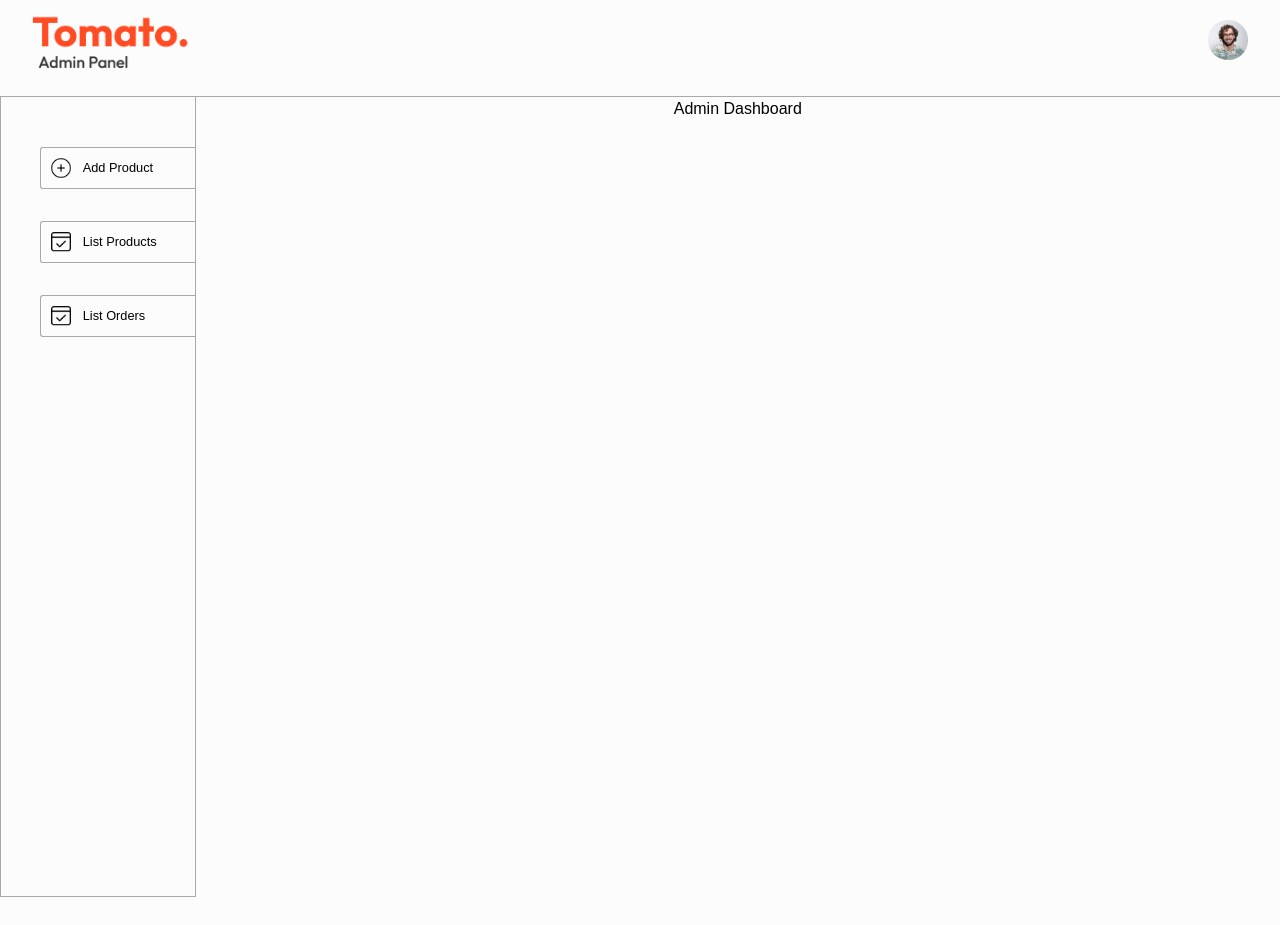
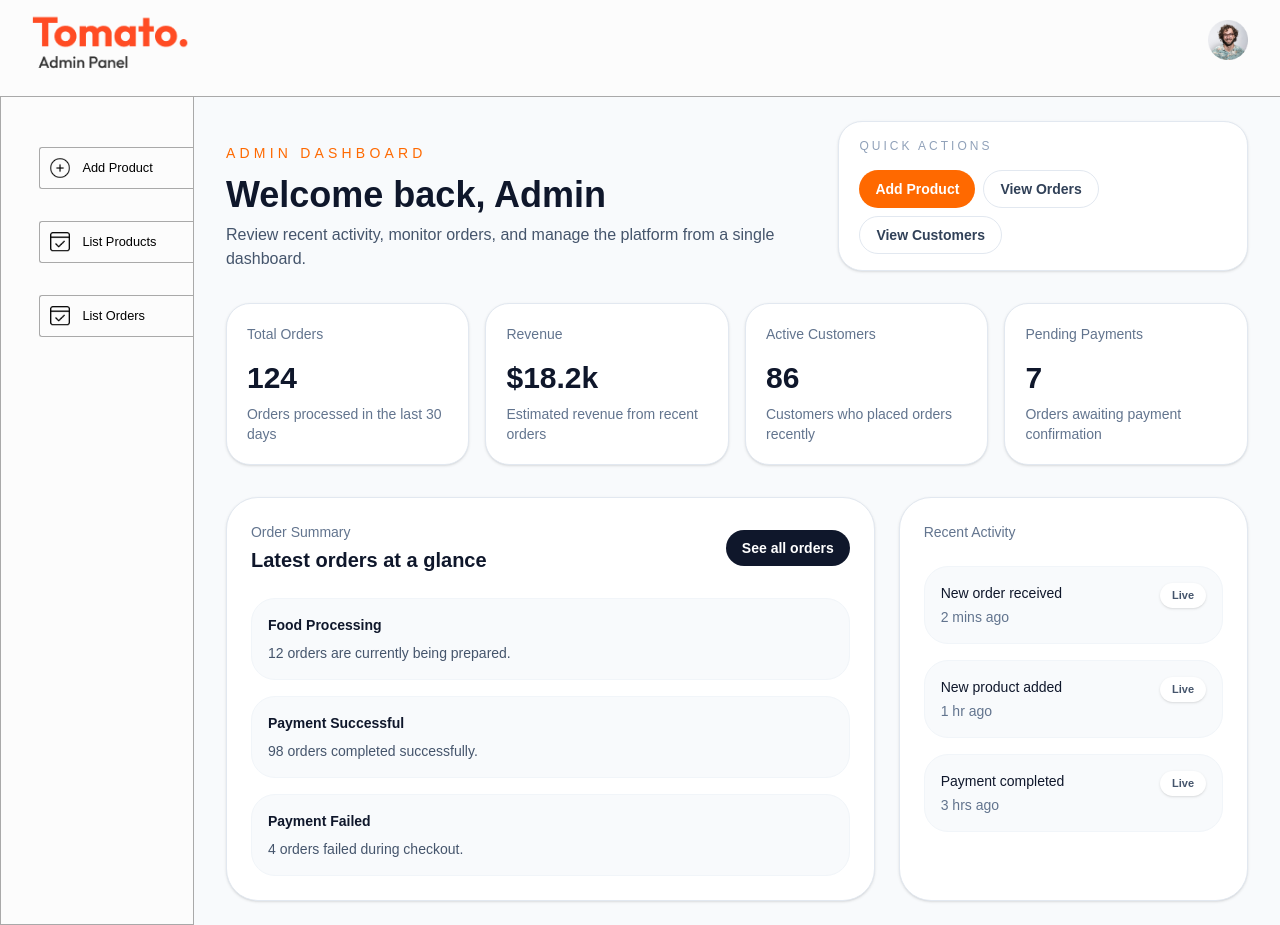
Before and after one commit to Winfredo/Food-Delivery-App, a Next.js app in the folder admin/: page / in a window 1280 px wide. Before the commit the page ends 897 px from the top, so only its background shows below. Built offline with nearby package versions, Linux system fonts and the light colour scheme.

Commit message:
build a nice intuitive dashboard.

```diff
--- a/admin/app/page.tsx
+++ b/admin/app/page.tsx
@@ -1,13 +1,107 @@
-import Navbar from "@/components/Navbar";
-import Sidebar from "@/components/Sidebar";
 import React from "react";
-
 
 const page = () => {
   return (
-    <div className="text-center w-full">
+    <div className="min-h-screen w-full bg-slate-50 px-4 py-6 md:px-8">
+      <div className="mx-auto w-full max-w-7xl">
+        <div className="mb-8 flex flex-col gap-4 md:flex-row md:items-end md:justify-between">
+          <div>
+            <p className="text-sm font-medium uppercase tracking-[0.3em] text-orange-500">
+              Admin Dashboard
+            </p>
+            <h1 className="mt-3 text-3xl font-semibold text-slate-900 md:text-4xl">
+              Welcome back, Admin
+            </h1>
+            <p className="mt-2 max-w-2xl text-sm text-slate-600 md:text-base">
+              Review recent activity, monitor orders, and manage the platform from a single dashboard.
+            </p>
+          </div>
+          <div className="rounded-3xl border border-slate-200 bg-white px-5 py-4 shadow-sm">
+            <p className="text-xs uppercase tracking-[0.25em] text-slate-400">Quick actions</p>
+            <div className="mt-4 flex flex-wrap gap-2">
+              <button className="rounded-full bg-orange-500 px-4 py-2 text-sm font-semibold text-white transition hover:bg-orange-600">
+                Add Product
+              </button>
+              <button className="rounded-full border border-slate-200 bg-white px-4 py-2 text-sm font-semibold text-slate-700 transition hover:border-slate-300">
+                View Orders
+              </button>
+              <button className="rounded-full border border-slate-200 bg-white px-4 py-2 text-sm font-semibold text-slate-700 transition hover:border-slate-300">
+                View Customers
+              </button>
+            </div>
+          </div>
+        </div>
 
-      <p>Admin Dashboard</p>
+        <div className="grid gap-4 md:grid-cols-4">
+          <div className="rounded-3xl border border-slate-200 bg-white p-5 shadow-sm">
+            <p className="text-sm font-medium text-slate-500">Total Orders</p>
+            <p className="mt-4 text-3xl font-semibold text-slate-900">124</p>
+            <p className="mt-2 text-sm text-slate-500">Orders processed in the last 30 days</p>
+          </div>
+          <div className="rounded-3xl border border-slate-200 bg-white p-5 shadow-sm">
+            <p className="text-sm font-medium text-slate-500">Revenue</p>
+            <p className="mt-4 text-3xl font-semibold text-slate-900">$18.2k</p>
+            <p className="mt-2 text-sm text-slate-500">Estimated revenue from recent orders</p>
+          </div>
+          <div className="rounded-3xl border border-slate-200 bg-white p-5 shadow-sm">
+            <p className="text-sm font-medium text-slate-500">Active Customers</p>
+            <p className="mt-4 text-3xl font-semibold text-slate-900">86</p>
+            <p className="mt-2 text-sm text-slate-500">Customers who placed orders recently</p>
+          </div>
+          <div className="rounded-3xl border border-slate-200 bg-white p-5 shadow-sm">
+            <p className="text-sm font-medium text-slate-500">Pending Payments</p>
+            <p className="mt-4 text-3xl font-semibold text-slate-900">7</p>
+            <p className="mt-2 text-sm text-slate-500">Orders awaiting payment confirmation</p>
+          </div>
+        </div>
+
+        <div className="mt-8 grid gap-6 lg:grid-cols-[1.3fr_0.7fr]">
+          <div className="rounded-4xl border border-slate-200 bg-white p-6 shadow-sm">
+            <div className="mb-6 flex items-center justify-between gap-4">
+              <div>
+                <p className="text-sm font-medium text-slate-500">Order Summary</p>
+                <p className="mt-1 text-xl font-semibold text-slate-900">Latest orders at a glance</p>
+              </div>
+              <button className="rounded-full bg-slate-900 px-4 py-2 text-sm font-semibold text-white transition hover:bg-slate-800">
+                See all orders
+              </button>
+            </div>
+            <div className="space-y-4">
+              {[
+                { title: "Food Processing", details: "12 orders are currently being prepared." },
+                { title: "Payment Successful", details: "98 orders completed successfully." },
+                { title: "Payment Failed", details: "4 orders failed during checkout." },
+              ].map((item) => (
+                <div key={item.title} className="rounded-3xl border border-slate-100 bg-slate-50 p-4">
+                  <p className="text-sm font-semibold text-slate-900">{item.title}</p>
+                  <p className="mt-2 text-sm text-slate-600">{item.details}</p>
+                </div>
+              ))}
+            </div>
+          </div>
+
+          <div className="rounded-4xl border border-slate-200 bg-white p-6 shadow-sm">
+            <p className="text-sm font-medium text-slate-500">Recent Activity</p>
+            <div className="mt-6 space-y-4">
+              {[
+                { label: "New order received", time: "2 mins ago" },
+                { label: "New product added", time: "1 hr ago" },
+                { label: "Payment completed", time: "3 hrs ago" },
+              ].map((activity) => (
+                <div key={activity.label} className="flex items-start justify-between rounded-3xl border border-slate-100 bg-slate-50 p-4">
+                  <div>
+                    <p className="text-sm font-medium text-slate-900">{activity.label}</p>
+                    <p className="mt-1 text-sm text-slate-500">{activity.time}</p>
+                  </div>
+                  <span className="rounded-full bg-white px-3 py-1 text-[11px] font-semibold text-slate-600 shadow-sm">
+                    Live
+                  </span>
+                </div>
+              ))}
+            </div>
+          </div>
+        </div>
+      </div>
     </div>
   );
 };
```
